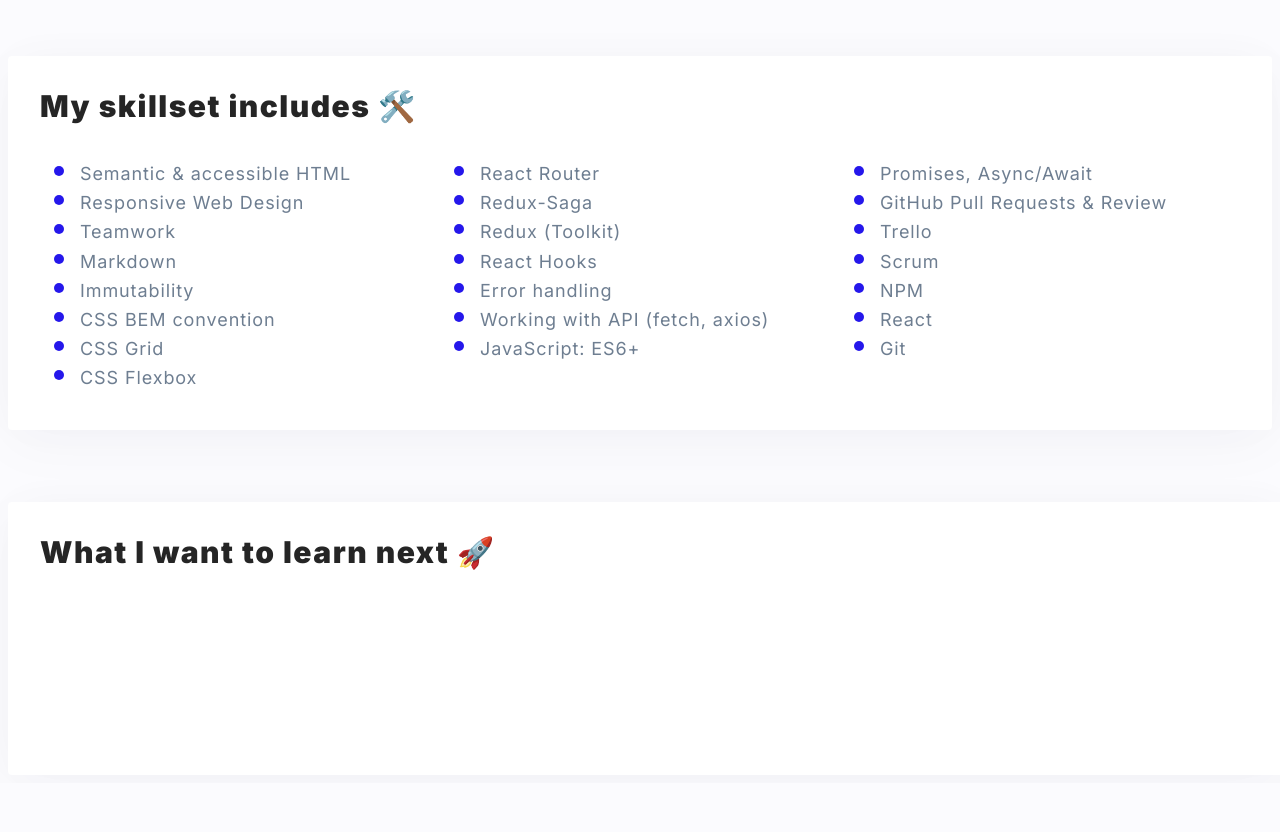
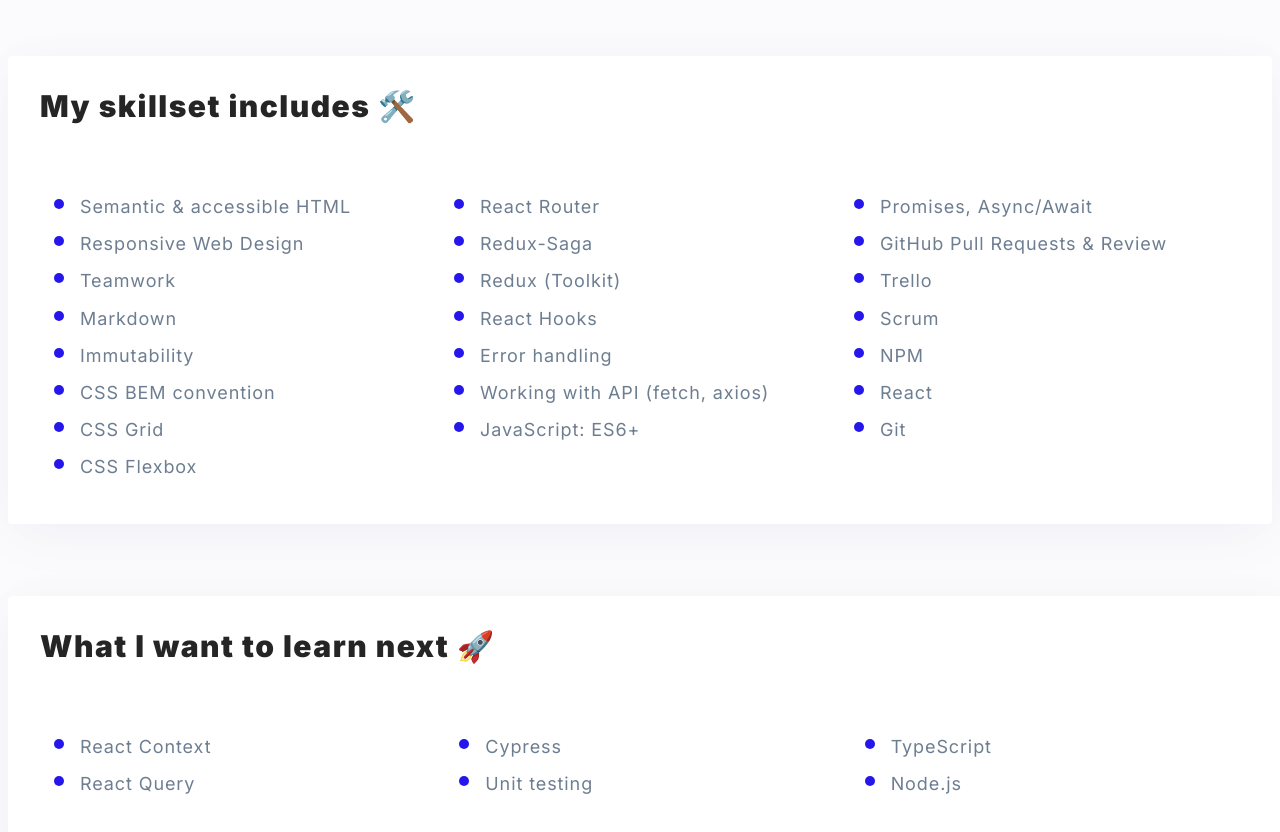
Before and after one commit to KonradBauer/personal-homepage, a React (Create React App) app: page / in a window 1280 px wide. Shown: the part 520-1352 px from the top of the page. Before the commit the page ends 1303 px from the top, so only its background shows below. Built offline with nearby package versions, Linux system fonts and the light colour scheme.

Commit message:
styled skills container and list items

```diff
--- a/src/App.js
+++ b/src/App.js
@@ -67,6 +67,20 @@ function App() {
         </SkillsContainer>
         <NextToLearnContainer>
           <ContainerTitle>What I want to learn next 🚀</ContainerTitle>
+          <Skills>
+            <List>
+              <ListItem>React Context</ListItem>
+              <ListItem>React Query</ListItem>
+            </List>
+            <List>
+              <ListItem>Cypress</ListItem>
+              <ListItem>Unit testing</ListItem>
+            </List>
+            <List>
+              <ListItem>TypeScript</ListItem>
+              <ListItem>Node.js</ListItem>
+            </List>
+          </Skills>
         </NextToLearnContainer>
       </ThemeProvider>
     </>
--- a/src/SkillsContainer/styled.js
+++ b/src/SkillsContainer/styled.js
@@ -4,7 +4,7 @@ export const SkillsContainer = styled.div`
   background: ${({ theme }) => theme.color.white};
   margin-top: 576px;
   max-width: 1216px;
-  height: 310px;
+  height: 404px;
   margin: auto;
   padding: 32px;
   box-shadow: 0px -2px 50px rgba(9, 10, 51, 0.02),
@@ -26,7 +26,7 @@ export const ContainerTitle = styled.text`
 
 export const Skills = styled.div`
   display: grid;
-  margin-top: 15px;
+  margin-top: 48px;
   grid-template-columns: 1fr 1fr 1fr;
   color: ${({ theme }) => theme.color.slateGray};
   font-style: normal;
@@ -39,6 +39,8 @@ export const Skills = styled.div`
 export const List = styled.ul``;
 
 export const ListItem = styled.li`
+  margin-bottom: 8px;
+
   &::marker {
     display: grid;
     font-size: 30px;
```
